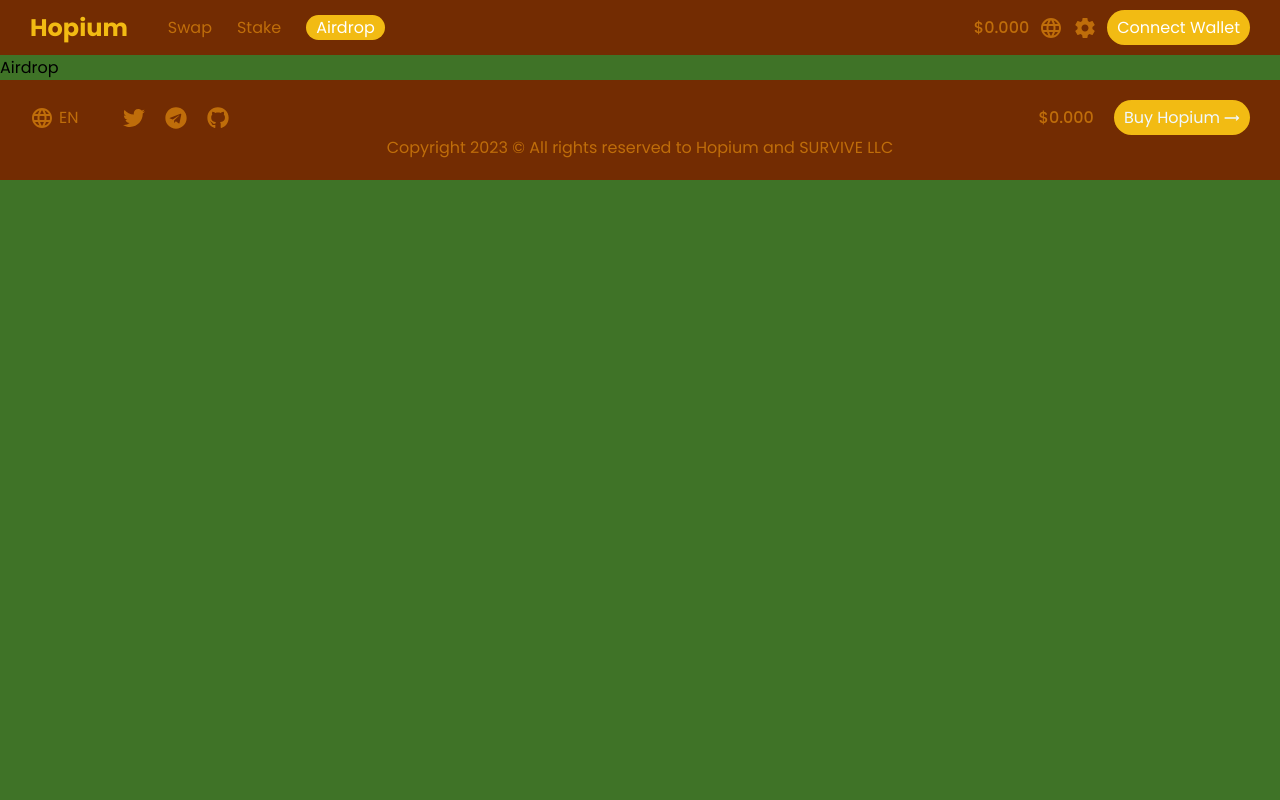
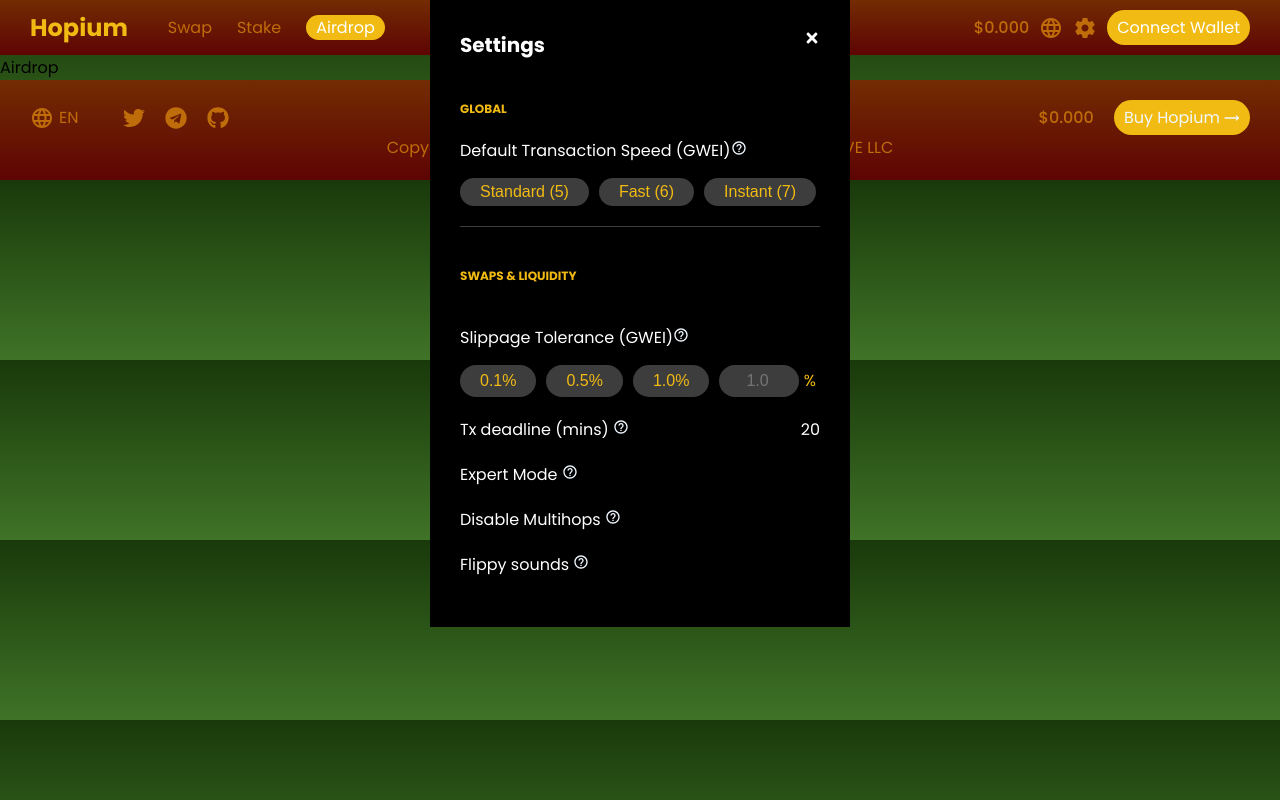
Before and after one commit to Demandtech/hopium, a React (Create React App) app: page /airdrop in a window 1280 px wide. Built offline with nearby package versions, Linux system fonts and the light colour scheme.

Commit message:
modal in progress

```diff
--- a/package.json
+++ b/package.json
@@ -11,6 +11,7 @@
     "react-icons": "^4.7.1",
     "react-router-dom": "^6.6.2",
     "react-scripts": "5.0.1",
+    "react-tooltip": "^5.5.1",
     "web-vitals": "^2.1.4"
   },
   "scripts": {
--- a/public/index.html
+++ b/public/index.html
@@ -24,7 +24,7 @@
       work correctly both with client-side routing and a non-root public URL.
       Learn how to configure a non-root public URL by running `npm run build`.
     -->
-    <title>React App</title>
+    <title>Hopium</title>
   </head>
   <body>
     <noscript>You need to enable JavaScript to run this app.</noscript>
--- a/src/App.css
+++ b/src/App.css
@@ -8,6 +8,7 @@
 
 body{
   font-family: 'Poppins';
-  background: #3F7327;
+ /*  background: #3F7327; */
+  background: linear-gradient( #19390a 0%,#3F7327 100%);
   position: relative;
 }
--- a/src/App.js
+++ b/src/App.js
@@ -6,11 +6,13 @@
 import Swap from './pages/Swap';
 import Airdrop from './pages/Airdrop';
 import Footer from './components/footer/Footer';
+import Modal from './components/modal/Modal';
 
 function App() {
   return (
     <Router>
       <Navbar />
+      <Modal />
        <Routes>
            <Route  index path='/' element={<Home />}/>
            <Route  path='/swap' element={<Swap />}/>
--- a/src/components/footer/footer.css
+++ b/src/components/footer/footer.css
@@ -1,6 +1,8 @@
 footer {
   padding: 20px 30px;
-  background: #732C02;
+  background: linear-gradient(#732c02 0%, rgb(94, 4, 4) 100%);
+
+  background-color: #cda61e;
 }
 
 .footer-wrapper {
@@ -8,31 +10,31 @@
   justify-content: space-between;
 }
 
-.icon, .world-icon{
- fill:#bf6d0a;;
+.icon,
+.world-icon {
+  fill: #bf6d0a;
   font-size: 22px;
 }
 
-.left-footer{
+.left-footer {
   display: flex;
   align-items: center;
   color: #bf6d0a;
   gap: 5px;
 }
 
-.left-footer span{
+.left-footer span {
   color: #bf6d0a;
 }
 
-
-.social{
+.social {
   display: flex;
   align-items: center;
   gap: 20px;
   margin-left: 40px;
 }
 
-.footer-btn{
+.footer-btn {
   display: inline-block;
   background: #f2bb13;
   text-decoration: none;
@@ -42,56 +44,54 @@
   border-radius: 20px;
   display: flex;
   align-items: center;
-  gap: 4px ;
+  gap: 4px;
 }
 
- .right-footer{
+.right-footer {
   display: flex;
   align-items: center;
   justify-content: space-between;
-   gap: 20px ;
+  gap: 20px;
 }
 
-  .right-footer span{
+.right-footer span {
   color: #bf6d0a;
   font-weight: 500;
 }
 
-  .center-footer{
+.center-footer {
   align-self: flex-end;
   color: #bf6d0a;
-
 }
 
-  .copyright{
+.copyright {
   color: #bf6d0a;
   text-align: center;
 }
 
-@media screen and (max-width:835px) {
+@media screen and (max-width: 835px) {
   footer {
     padding: 20px 30px 75px 30px;
   }
 
-  .footer-wrapper{
+  .footer-wrapper {
     flex-direction: column-reverse;
-
   }
 
-  .left-footer{
+  .left-footer {
     justify-content: center;
     width: 100%;
   }
 
-  .right-footer{
+  .right-footer {
     margin-bottom: 10px;
   }
 
-  .center-footer{
+  .center-footer {
     margin-bottom: 10px;
   }
 
-  .copyright{
+  .copyright {
     margin-top: 10px;
   }
 }
--- /dev/null
+++ b/src/components/modal/Modal.jsx
@@ -0,0 +1,104 @@
+import React from 'react'
+import { FaTimes } from 'react-icons/fa'
+import { ReactComponent as Tooltip } from '../../images/tooltip.svg'
+import 'react-tooltip/dist/react-tooltip.css'
+import { Tooltip as ReactTooltip } from 'react-tooltip'
+import './modal.css'
+
+
+function Modal() {
+  return (
+    <div className='modal'>
+      <div className='modal-wrapper'>
+        <div className='modal-header'>
+          <h6>Settings</h6>
+          <FaTimes />
+        </div>
+        <div className='global sect'>
+          <h5>GLOBAL</h5>
+          <p>
+            Default Transaction Speed (GWEI)
+            <Tooltip id='tooltip' className='tooltip' />
+          </p>
+          <ReactTooltip
+            anchorId='tooltip'
+            place='top'
+            content='Adjusts the gas price (transaction fee) for your transaction. Higher
+            GWEI = higher speed = higher fees'
+          />
+
+          <div className='global-btns'>
+            <button>Standard (5)</button>
+            <button>Fast (6)</button>
+            <button>Instant (7)</button>
+          </div>
+        </div>
+        <div className='swaps sect'>
+          <h5>SWAPS & LIQUIDITY</h5>
+          <p>
+            Slippage Tolerance (GWEI)
+            <Tooltip id='tooltip1' className='tooltip' />
+          </p>
+          <ReactTooltip
+            anchorId='tooltip1'
+            place='top'
+            content='Setting a high slippage tolerance can help transactions succeed, but you may not get such a good price. Use with caution.'
+          />
+
+          <div className='swaps-btns'>
+            <button className='button'>0.1%</button>
+            <button className='button'>0.5%</button>
+            <button className='button'>1.0%</button>
+            <div>
+              <input className='button' placeholder='1.0' type='text' />
+              <span className='percentage'> %</span>
+            </div>
+          </div>
+        </div>
+        <div className='deadline sect modal-row'>
+          <span>
+            Tx deadline (mins) <Tooltip id='tooltip2' className='tooltip' />
+          </span>
+          <span>20</span>
+          <ReactTooltip
+            anchorId='tooltip2'
+            place='top'
+            content='Your transaction will revert if it is left confirming for longer than this time.'
+          />
+        </div>
+        <div className='expert modal-row'>
+          <span>
+            Expert Mode <Tooltip id='tooltip3' className='tooltip' />
+          </span>
+          <ReactTooltip
+            anchorId='tooltip3'
+            place='top'
+            content='Restricts swaps to direct pairs only.'
+          />
+        </div>
+        <div className='disable modal-row'>
+          <span>
+            Disable Multihops <Tooltip id='tooltip4' className='tooltip' />
+          </span>
+          <ReactTooltip
+            anchorId='tooltip4'
+            place='top'
+            content='Fun sounds to make a truly immersive pancake-flipping trading experience'
+          />
+        </div>
+        <div className='flippy modal-row'>
+          <span>
+            Flippy sounds <Tooltip id='tooltip4'  className='tooltip'/>
+          </span>
+          <ReactTooltip
+            anchorId='tooltip4'
+            place='top'
+            content='Fun sounds to make a truly immersive pancake-flipping trading experience'
+          />
+        </div>
+      </div>
+    </div>
+  )
+}
+
+export default Modal
--- /dev/null
+++ b/src/components/modal/modal.css
@@ -0,0 +1,122 @@
+.modal {
+  position: fixed;
+  top: 0;
+  width: 100%;
+}
+
+.modal-wrapper {
+  background-color: #000000;
+  width: 420px;
+  margin: 0 auto;
+  padding: 30px;
+  color: #ffffff;
+}
+
+.modal-header {
+  display: flex;
+  justify-content: space-between;
+  padding-bottom: 20px;
+}
+
+.modal-header h6 {
+  font-size: 20px;
+}
+
+.sect h5 {
+  font-size: 12px;
+  color: #f2bb13;
+  margin: 20px 0;
+}
+
+.sect p {
+  margin-bottom: 15px;
+}
+
+.tooltip {
+  fill: aliceblue;
+}
+
+.global {
+  padding-bottom: 20px;
+  border-bottom: 1.5px solid #3d3d3d;
+}
+
+.global button {
+  border: none;
+  font-size: 16px;
+  padding: 5px 20px;
+  border-radius: 20px;
+  background: transparent;
+  color: #f2bb13;
+  background: #3d3d3d;
+}
+
+.global-btns {
+  display: flex;
+  gap: 10px;
+}
+
+.swaps h5{
+ padding: 20px 0;
+}
+
+.swaps button {
+  border: none;
+  font-size: 16px;
+  padding: 5px 20px;
+  border-radius: 20px;
+  background: transparent;
+  color: #f2bb13;
+  background: #3d3d3d;
+}
+
+.swaps-btns{
+ display: flex;
+ gap: 10px;
+ margin-bottom: 20px;
+
+}
+
+.swaps-btns input{
+ border: 2px solid #3d3d3d;
+ font-size: 16px;
+ color: #f2bb13;
+}
+
+
+input{
+  width: 80px;
+  color: #f2bb13;
+  background: #3d3d3d;
+  border-radius: 20px;
+  padding: 5px 25px;
+}
+
+.percentage{
+ color: #f2bb13;
+}
+
+.modal-row{
+ margin-bottom: 20px;
+}
+
+.deadline{
+ display: flex;
+ justify-content: space-between;
+}
+
+@media screen and (max-width: 835px) {
+  .modal-wrapper {
+    width: 80%;
+  }
+}
+
+@media screen and (max-width: 480px) {
+  .modal-wrapper {
+    width: 100%;
+  }
+
+  input{
+   width:auto
+  }
+}
--- a/src/components/navbar/navbar.css
+++ b/src/components/navbar/navbar.css
@@ -1,4 +1,7 @@
-.navbar{
+:root {
+  --footerBg: #cda61e;
+}
+.navbar {
   position: sticky;
 }
 .nav-wrapper {
@@ -6,7 +9,7 @@
   align-items: center;
   width: 100%;
   padding: 10px 30px;
-  background: #732C02;
+  background: linear-gradient(#732c02 0%, rgb(94, 4, 4) 100%);
 }
 
 .nav-link {
@@ -62,13 +65,13 @@
   display: none;
 }
 
-.setting-icon path, .word-icon path{
+.setting-icon path,
+.word-icon path {
   fill: #bf6d0a;
 }
 
 @media screen and (max-width: 835px) {
-
-  .logo{
+  .logo {
     font-size: 14px;
   }
   .nav-wrapper {
@@ -91,38 +94,37 @@
     left: 0;
     width: 100%;
     padding: 10px 20px;
-    background: #732C02;
+    background: linear-gradient(#732c02 0%, rgb(94, 4, 4) 100%);
+
     border-top: 2px solid #bf6d0a;
   }
 
   .link-icon {
     display: block;
     color: #bf6d0a;
-
   }
 
-  .nav-link{
+  .nav-link {
     display: flex;
     flex-direction: column;
     align-items: center;
     font-size: 10px;
   }
 
-  .link-icon path{
+  .link-icon path {
     fill: #bf6d0a;
   }
 
   .nav-link span {
-
   }
 
-  .active{
+  .active {
     background: transparent;
-   color:#f2bb13;
+    color: #f2bb13;
     padding: 0;
   }
 
-  .active .link-icon path{
+  .active .link-icon path {
     fill: #f2bb13;
   }
 }
```
Also changed, not shown: src/images/tooltip.svg (added), 1 other file (tests, documents, lock files or other folders). Lines whose indentation alone changed are shown as unchanged.
